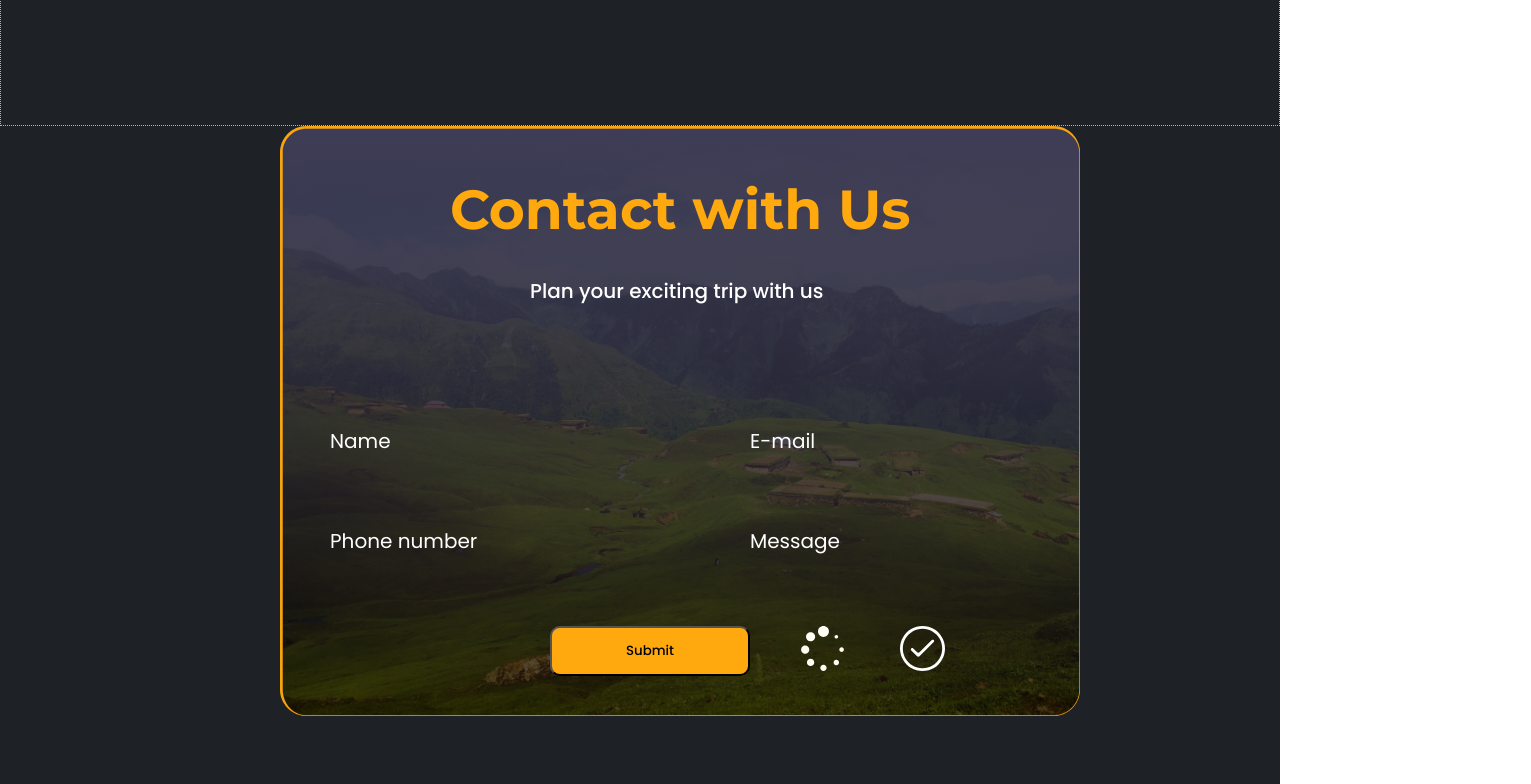
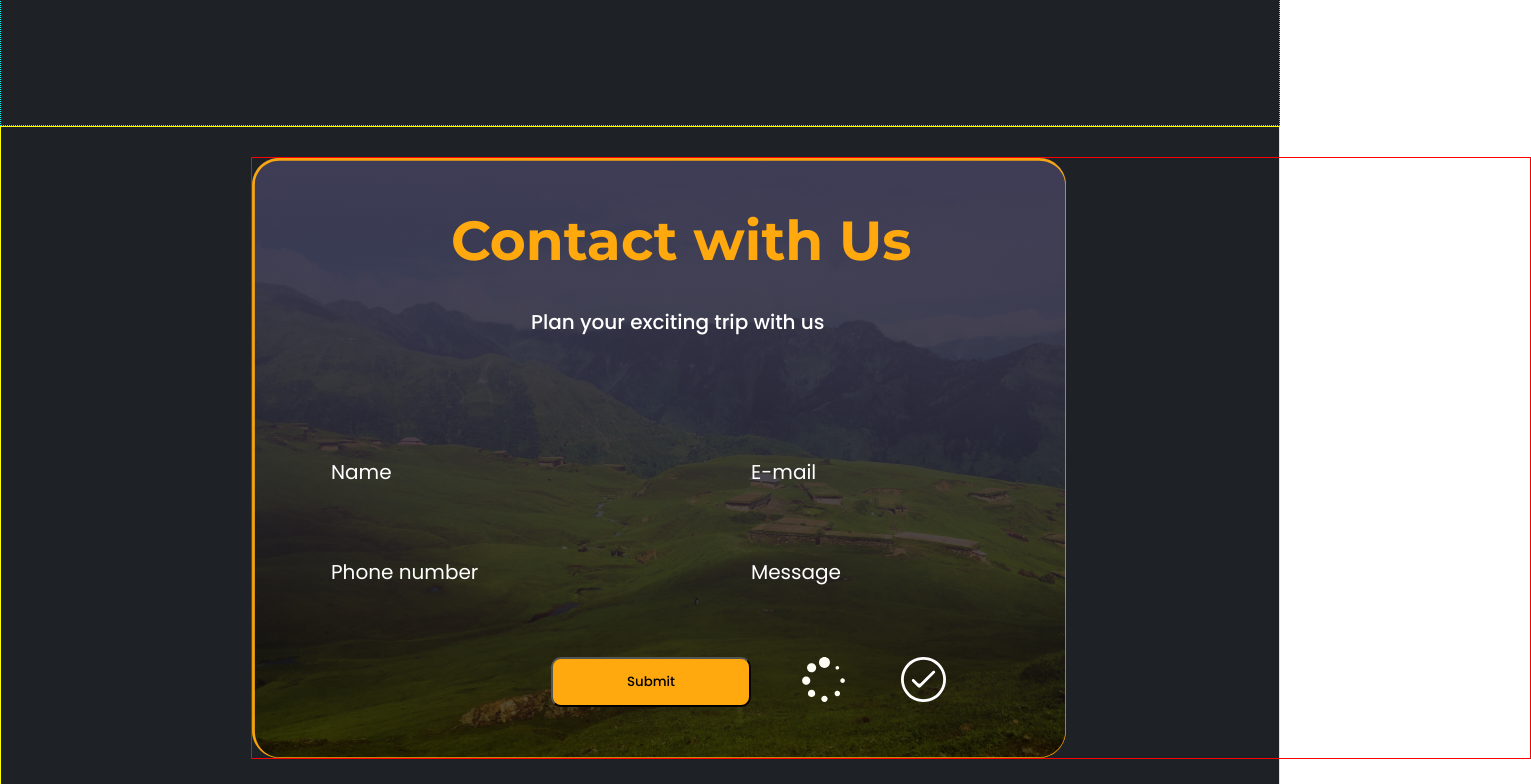
Before and after one commit to Asikni/Destinations, a React (Create React App) app: page / in a window 1280 px wide. Shown: the part 4280-5064 px from the top of the page, 1531 px wide, since content can reach past the window. Built offline with nearby package versions, Linux system fonts and the light colour scheme.

Commit message:
code updated

```diff
--- a/src/components/contactSection.jsx
+++ b/src/components/contactSection.jsx
@@ -8,18 +8,10 @@ function Contact() {
     event.target.style.border = ""; // Reset border on blur
   };
   return (
-    <div style={{ backgroundColor: "#1E2126", height: "100vh" }}>
+    <div style={{ backgroundColor: "#1E2126", height: "100vh", border:"1px solid yellow" }}>
       <div style={{ position: "relative" }}>
         <div>
-          <img
-            src="Rectangle 16.svg"
-            alt="contact background"
-            style={{
-              width: "800px",
-              marginLeft: "280px",
-
-            }}
-          />{" "}
+          <div className="contactBgImage"></div>
           <div
             style={{
               position: "absolute",
--- a/src/style.css
+++ b/src/style.css
@@ -418,6 +418,17 @@
   text-align: center;
 }
 
+.contactBgImage {
+  border: 1px solid red;
+  background-image: url("../public/Rectangle 16.svg");
+  width: 100%;
+  height: 600px;
+  background-size: contain;
+  background-repeat: no-repeat;
+  margin-left: 250px;
+  margin-top: 30px;
+}
+
 input[type="text"],
 textarea {
   background-color: transparent;
```
